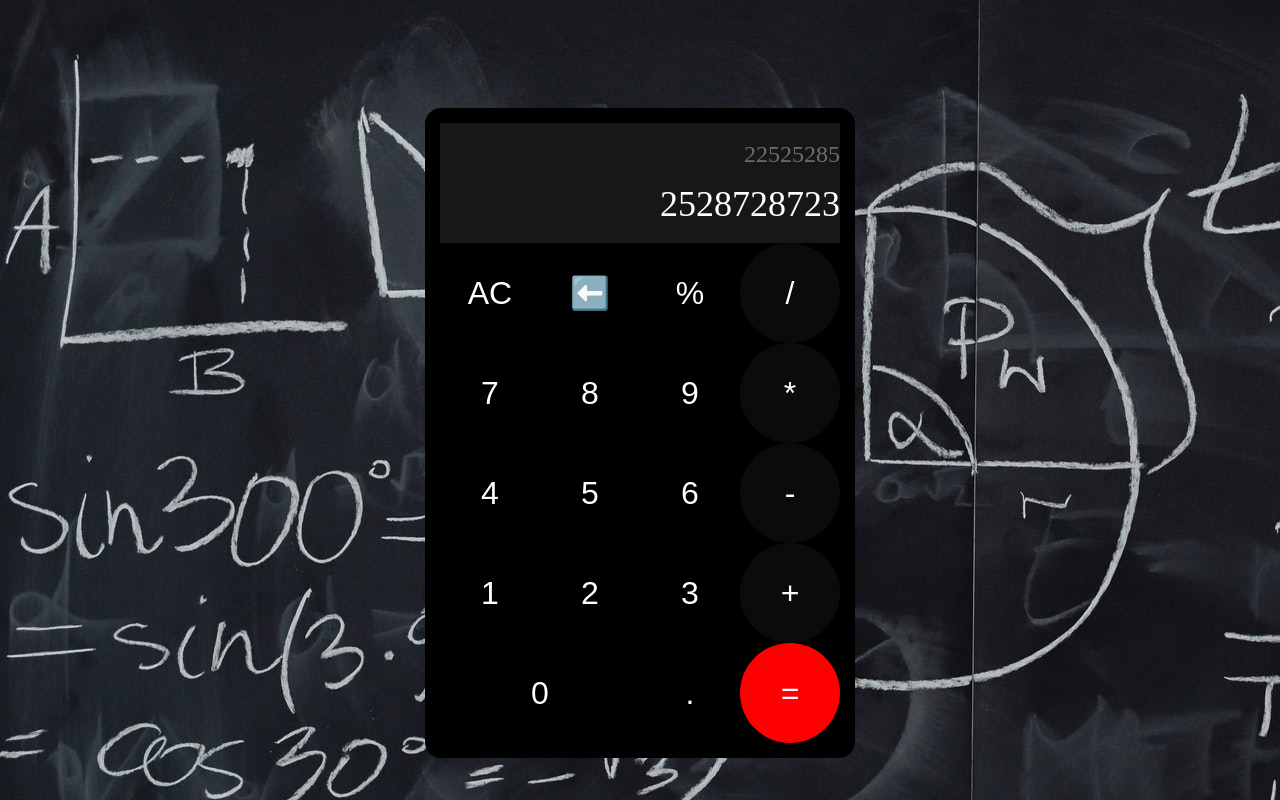
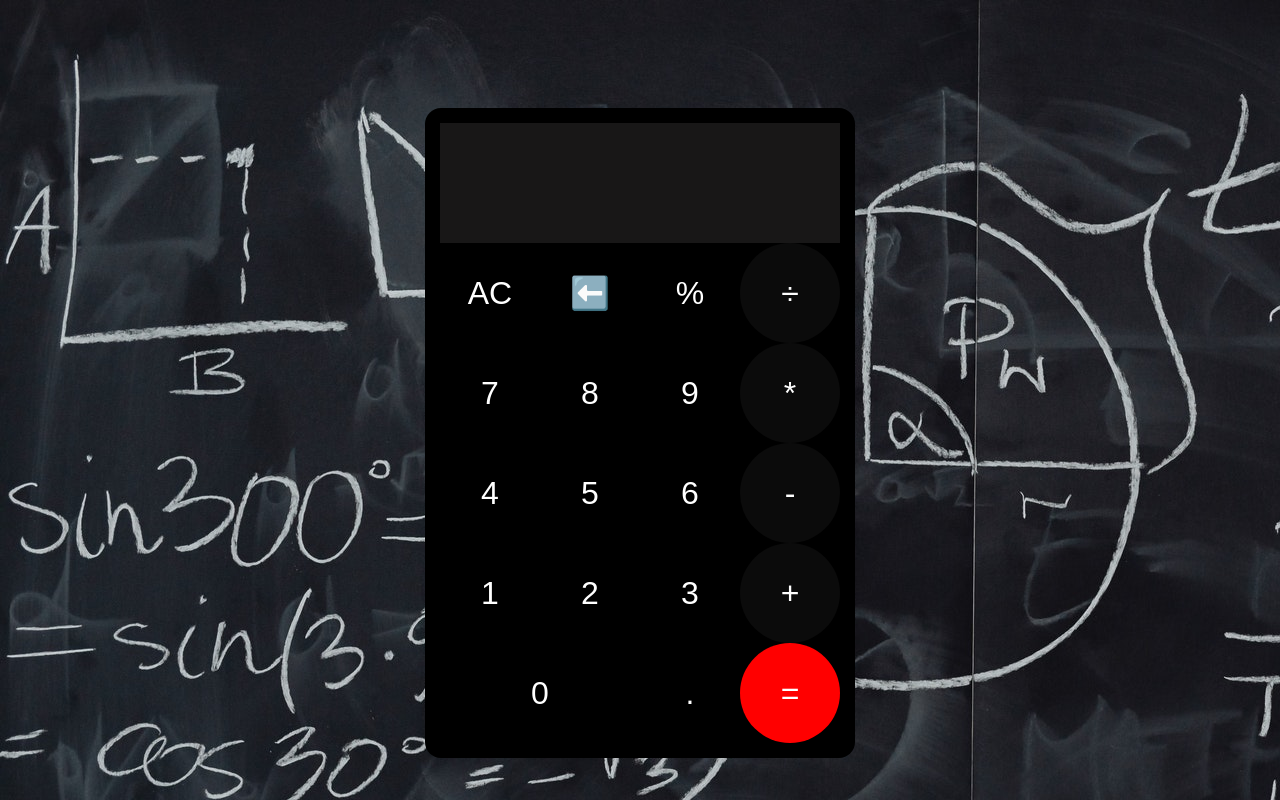
Before and after one commit to kennethwl/calculator, a plain HTML site: page index.html in a window 1280 px wide. Drawn offline with Linux system fonts and the light colour scheme.

Commit message:
changed div class

```diff
--- a/index.html
+++ b/index.html
@@ -11,15 +11,14 @@
 
     <div class="grid-container">
         <div class="screen">
-            <div class="previous-op">22525285</div>
-            <div class="current-op">2528728723</div>
+            <div class="previous-op"></div>
+            <div class="current-op"></div>
         </div>
 
-
-            <button class="clear-all">AC</button>
+            <button class="all-clear">AC</button>
             <button class="delete">⬅️</button>
             <button class="percent">%</button>
-            <button class="operator">/</button>
+            <button class="operator">÷</button>
             <button class="operand">7</button>
             <button class="operand">8</button>
             <button class="operand">9</button>
@@ -33,7 +32,7 @@
             <button class="operand">3</button>
             <button class="operator">+</button>
             <button class="operand" id="span-two">0</button>
-            <button class="decimal">.</button>
+            <button class="operand">.</button>
             <button class="equals">=</button>
 
     </div>
```
